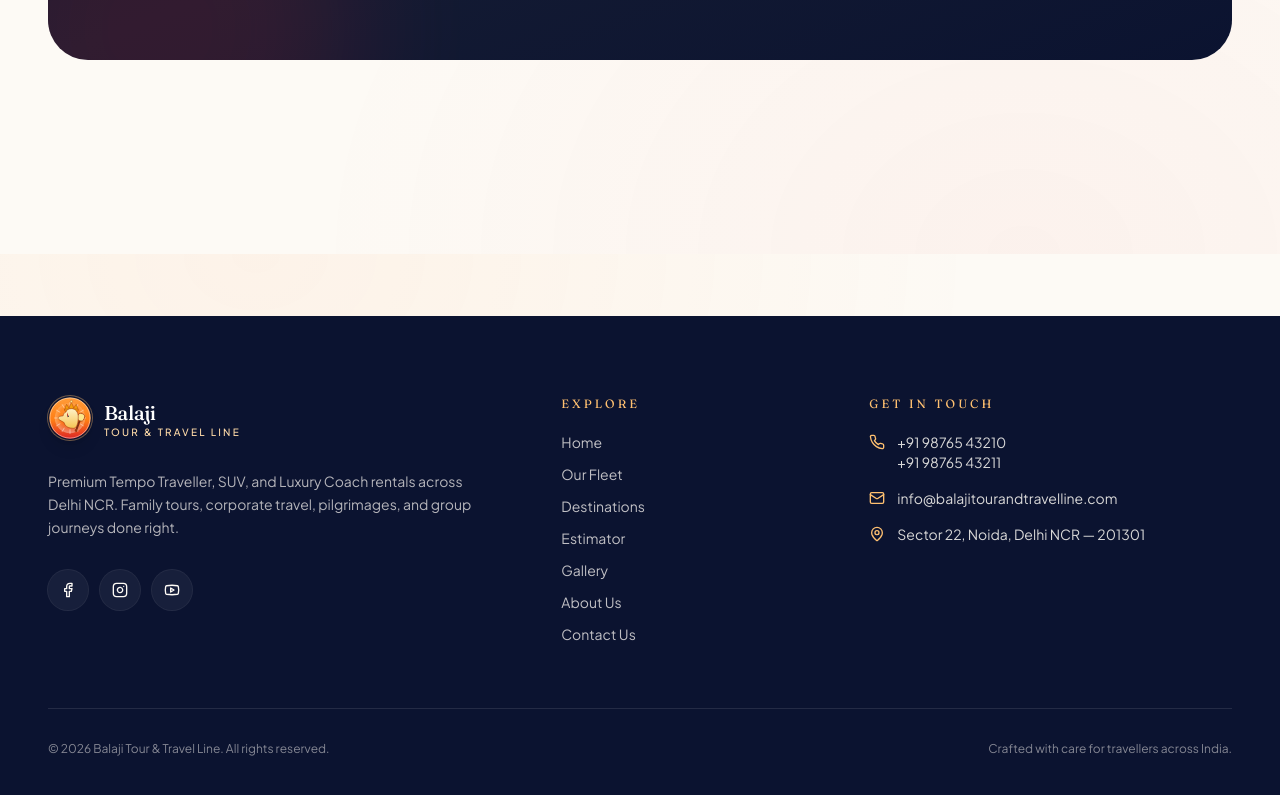
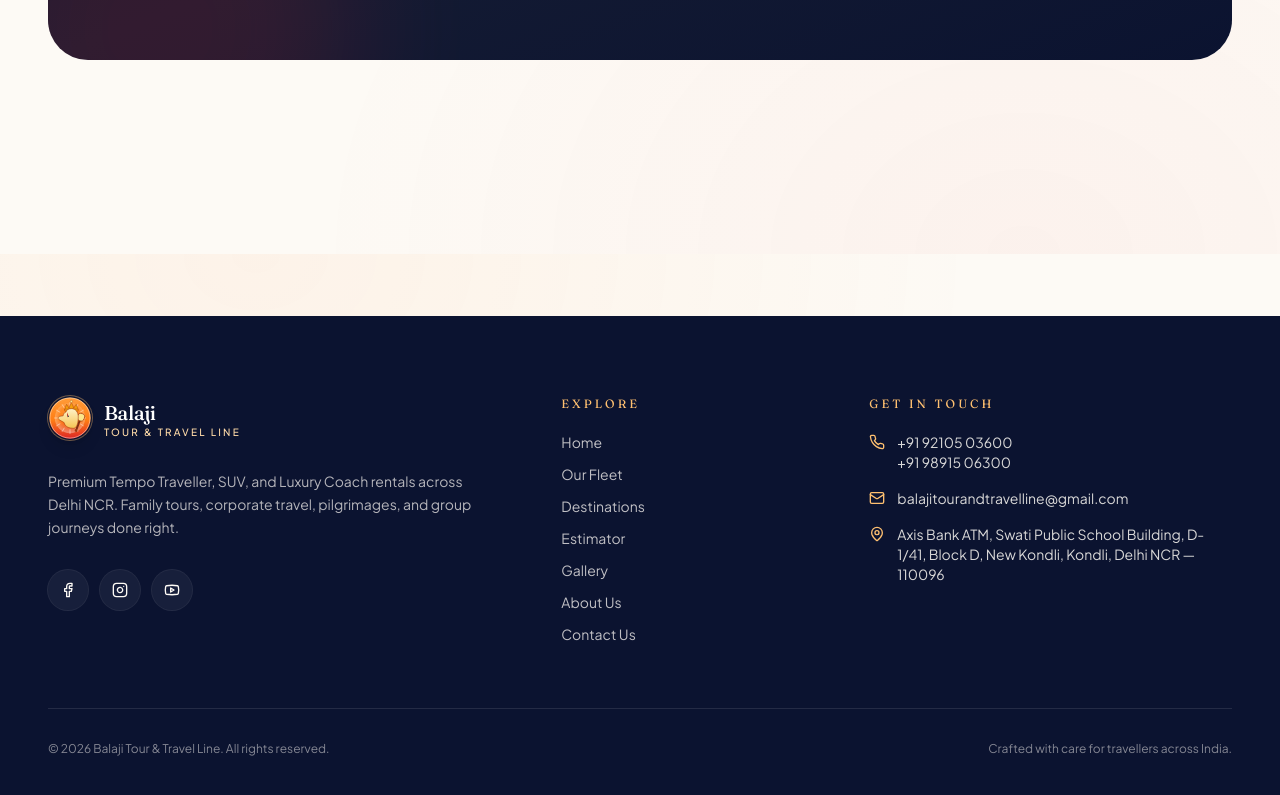
Before and after one commit to adarshdebata/balaji-tour-travel, a Next.js app: page /about in a window 1280 px wide. Shown: the part 4546-5341 px from the top of the page. Built offline with nearby package versions, Linux system fonts and the light colour scheme.

Commit message:
Update site.ts

```diff
--- a/src/constants/site.ts
+++ b/src/constants/site.ts
@@ -12,22 +12,22 @@ export const SITE_CONFIG = {
 } as const;
 
 export const CONTACT = {
-  phonePrimary: "+91 98765 43210",
-  phoneSecondary: "+91 98765 43211",
-  whatsapp: "+91 98765 43210",
-  email: "info@balajitourandtravelline.com",
+  phonePrimary: "+91 92105 03600",
+  phoneSecondary: "+91 98915 06300",
+  whatsapp: "+91 92105 03600",
+  email: "balajitourandtravelline@gmail.com",
   address: {
-    line1: "Sector 22, Noida",
+    line1: "Axis Bank ATM, Swati Public School Building, D-1/41, Block D, New Kondli, Kondli",
     line2: "Gautam Buddh Nagar",
     city: "Delhi NCR",
-    state: "Uttar Pradesh",
-    pincode: "201301",
+    state: "Delhi",
+    pincode: "110096",
     country: "India",
   },
   hours: "24 / 7 Available",
   socials: {
-    facebook: "https://facebook.com/",
-    instagram: "https://instagram.com/",
+    facebook: "https://www.facebook.com/balajitourtravelsdelhi/",
+    instagram: "https://www.instagram.com/balajitourtravellinedelhi/",
     youtube: "https://youtube.com/",
   },
 } as const;
```
